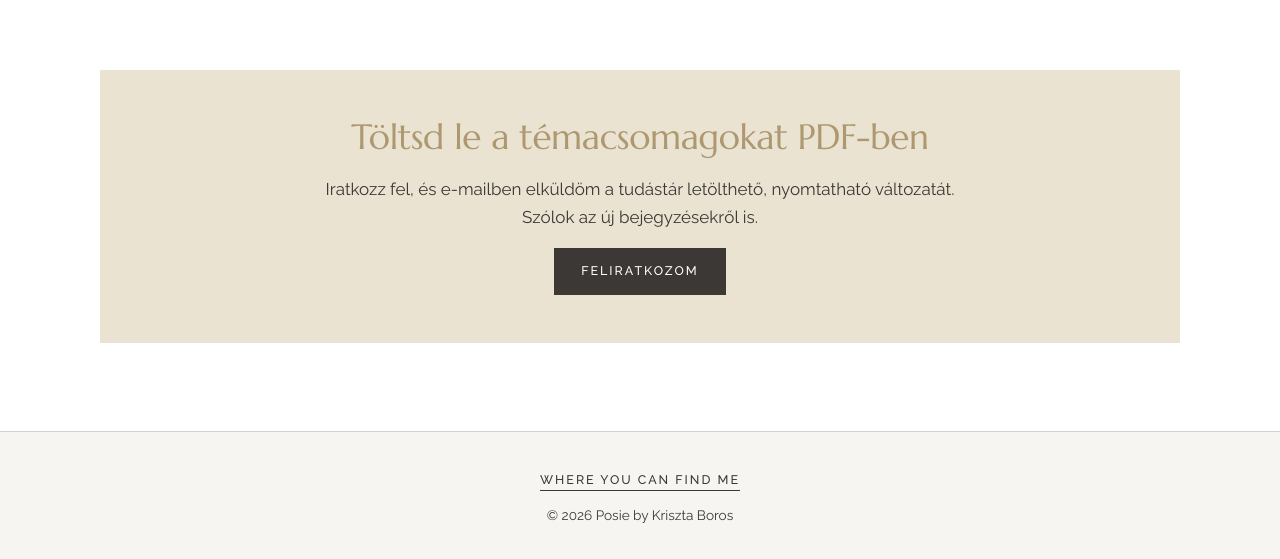
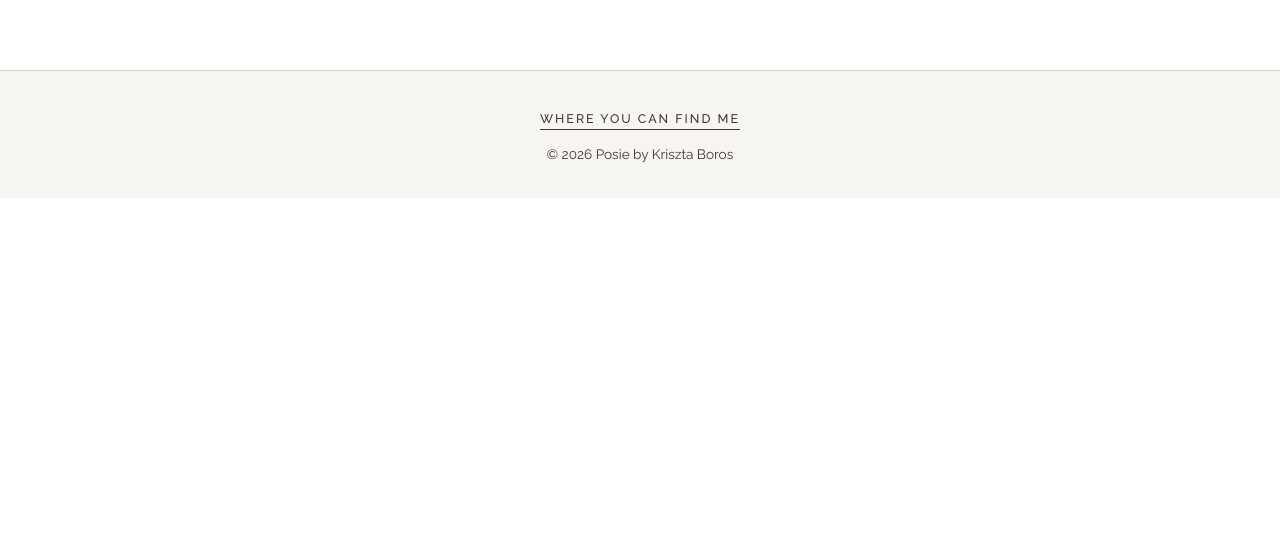
Before and after one commit to Posiegifts/Posie, a plain HTML site: page blog/index.html in a window 1280 px wide. Shown: the part 911-1470 px from the top of the page. After the commit the page ends 1109 px from the top, so only its background shows below. Drawn offline with Linux system fonts and the light colour scheme.

Commit message:
Blog: PDF letoltes szekcio eltavolitasa
Removed newsletter subscription section from the blog.

```diff
--- a/blog/index.html
+++ b/blog/index.html
@@ -74,14 +74,6 @@
     </div>
     <div class="kartyak" id="kartyak"></div>
   </section>
-
-  <!-- HÍRLEVÉL: ide jön majd a hírlevél-szolgáltató feliratkozó linkje -->
-  <section class="hirlevel">
-      <h2>Töltsd le a témacsomagokat PDF-ben</h2>
-      <p>Iratkozz fel, és e-mailben elküldöm a tudástár letölthető, nyomtatható változatát. Szólok az új bejegyzésekről is.</p>
-      <!-- A href="#" helyére a hírlevél-szolgáltatód feliratkozó oldalának linkje kerül -->
-      <a class="btn" href="#">Feliratkozom</a>
-    </section>
 
 </main>
 
```
